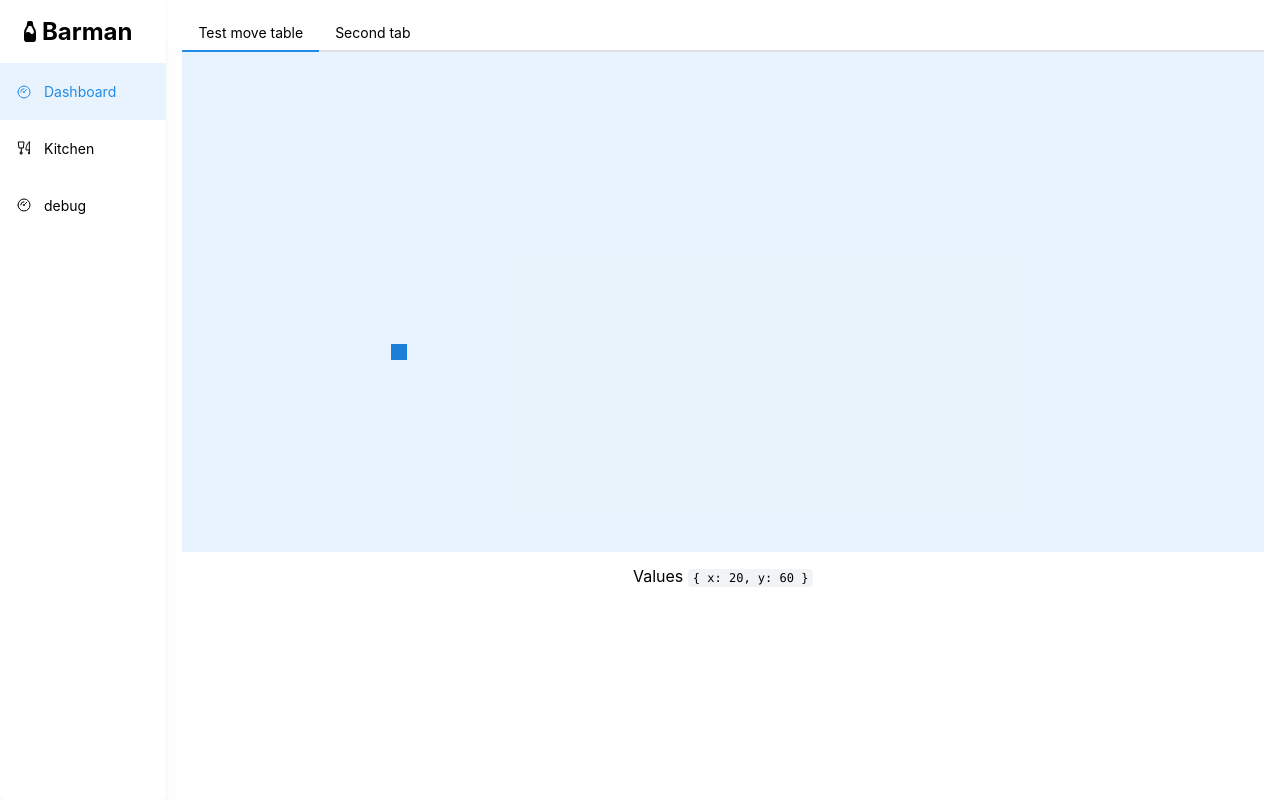
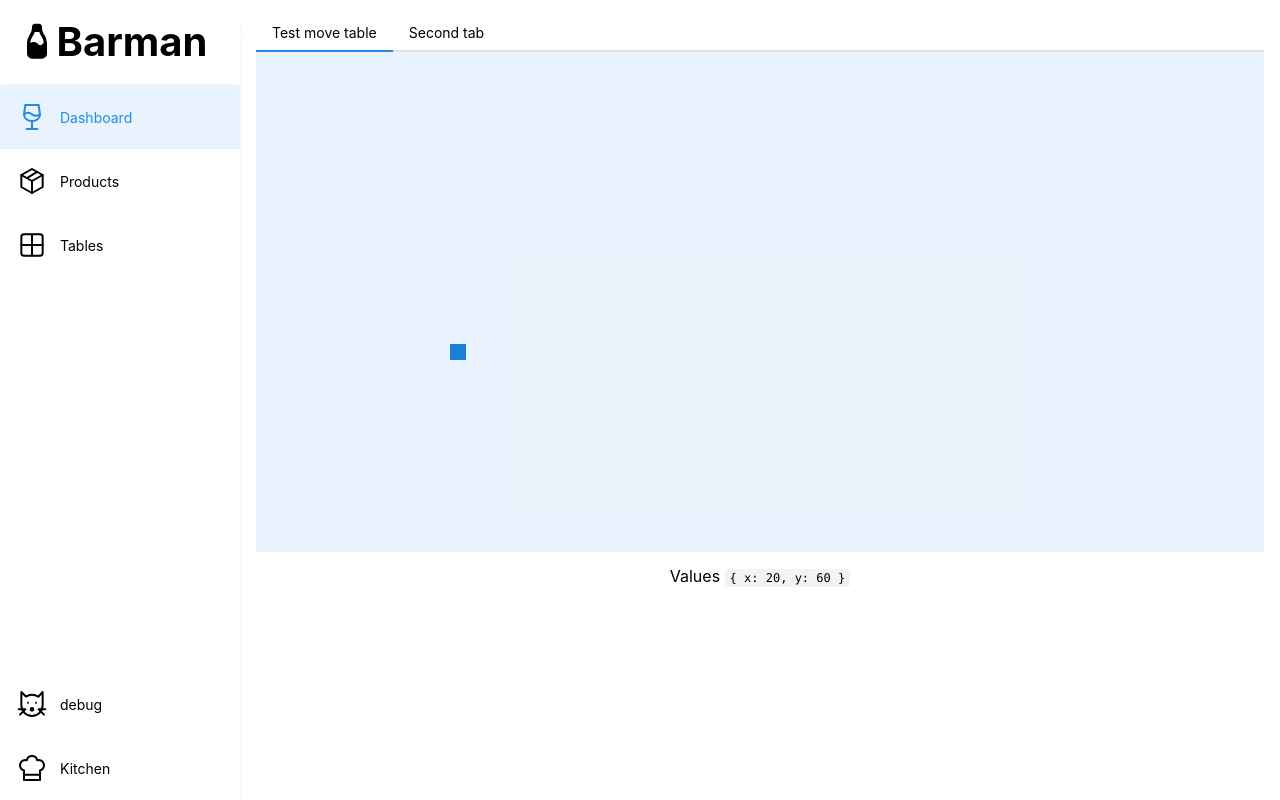
Before and after one commit to antoninvf/gp-pos-barman, a Next.js app in the folder frontend/: page / in a window 1280 px wide. Built offline with nearby package versions, Linux system fonts and the light colour scheme; what @zodios/core, @zodios/react would draw is missing.

Commit message:
revamped navigation with new icons and new links

```diff
--- a/frontend/src/modules/components/SidebarNav/Navigation.tsx
+++ b/frontend/src/modules/components/SidebarNav/Navigation.tsx
@@ -1,44 +1,59 @@
-import { Flex, NavLink, Paper } from '@mantine/core';
-import { IconGauge, IconToolsKitchen } from '@tabler/icons-react';
+import { Divider, Flex, NavLink, Paper } from '@mantine/core';
+import {
+	IconBorderAll,
+	IconBoxSeam,
+	IconCat,
+	IconChefHat,
+	IconGauge,
+	IconGlassFull,
+	IconToolsKitchen,
+} from '@tabler/icons-react';
 import Link from 'next/link';
 import { useRouter } from 'next/router';
 import BarmanLogo from '~components/BarmanLogo/BarmanLogo';
 
-export default function Navigation() {
+interface NavigationProps {}
+
+export default function Navigation({}: NavigationProps) {
 	const router = useRouter();
+	const iconSize = '2rem';
 
 	const pages = [
 		{
-			icon: <IconGauge size="1rem" stroke={1.5} />,
+			icon: <IconGlassFull size={iconSize} stroke={1.5} />,
 			label: 'Dashboard',
 			href: '/',
 		},
 		{
-			icon: <IconToolsKitchen size="1rem" stroke={1.5} />,
+			icon: <IconBoxSeam size={iconSize} stroke={1.5} />,
+			label: 'Products',
+			href: '/products',
+		},
+		{
+			icon: <IconBorderAll size={iconSize} stroke={1.5} />,
+			label: 'Tables',
+			href: '/tables',
+		},
+	];
+
+	const bottomPages = [
+		{
+			icon: <IconCat size={iconSize} stroke={1.5} />,
+			label: 'debug',
+			href: '/admin/debug',
+		},
+		{
+			icon: <IconChefHat size={iconSize} stroke={1.5} />,
 			label: 'Kitchen',
 			href: '/kitchen',
 		},
 	];
 
-	const adminPages = [
-		{
-			icon: <IconGauge size="1rem" stroke={1.5} />,
-			label: 'debug',
-			href: '/admin/debug',
-		},
-	];
-
 	return (
-		<Paper
-			component={Flex}
-			shadow="lg"
-			direction={'column'}
-			w={'15vw'}
-			h={'100vh'}
-			align={'center'}
-			bg={'white'}
-		>
-			<BarmanLogo size={3} padding={1} />
+		<Paper shadow="lg" w={'30vh'} h={'100vh'} bg={'white'}>
+			<Flex direction={'column'} align={'center'} w={'30vh'} h={'100vh'}>
+				<BarmanLogo size={5} padding={1} />
+				<Divider w={'95%'} opacity={0.5} />
 				{pages.map((link, index) => (
 					<NavLink
 						key={index}
@@ -50,8 +65,8 @@ export default function Navigation() {
 						active={router.pathname === link.href}
 					></NavLink>
 				))}
-
-			{adminPages.map((link, index) => (
+				<Flex mt={'auto'} direction={'column'} w={'100%'}>
+					{bottomPages.map((link, index) => (
 						<NavLink
 							key={index}
 							p={'1rem'}
@@ -62,6 +77,8 @@ export default function Navigation() {
 							active={router.pathname === link.href}
 						></NavLink>
 					))}
+				</Flex>
+			</Flex>
 		</Paper>
 	);
 }
```
Lines whose indentation alone changed are shown as unchanged.
